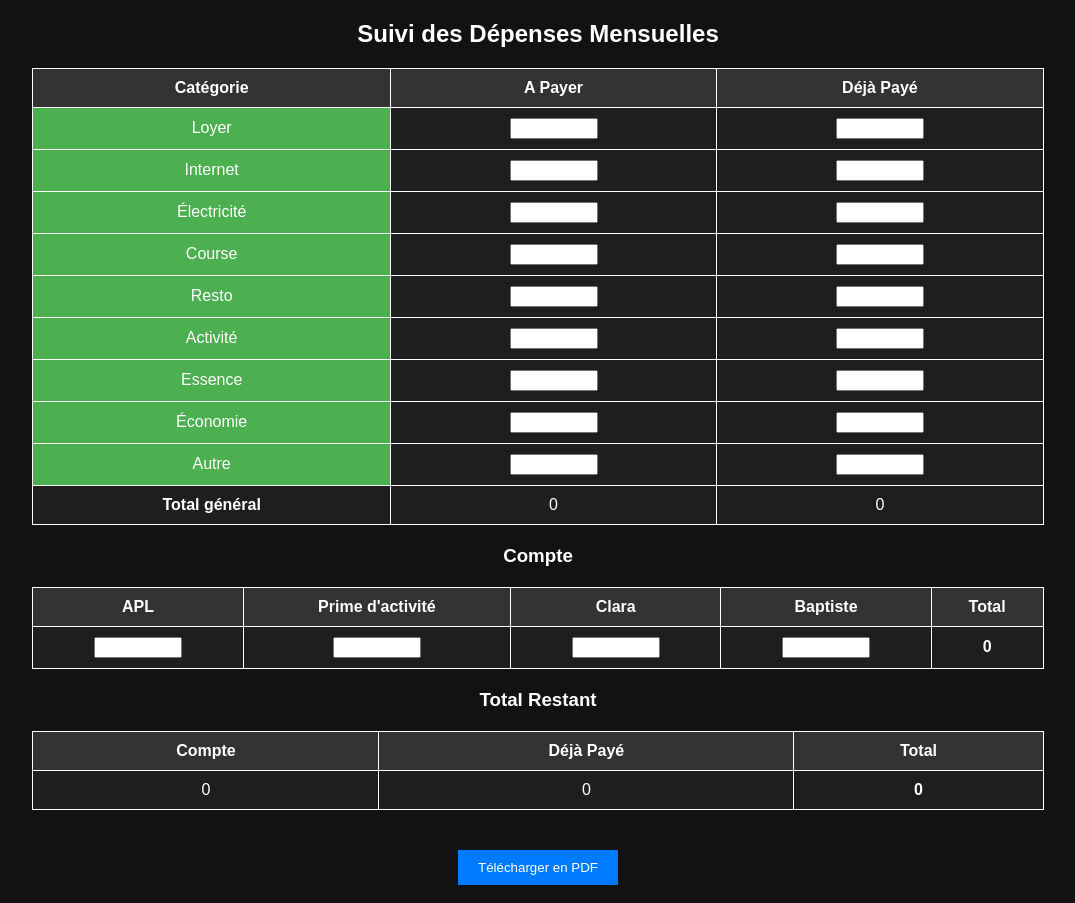
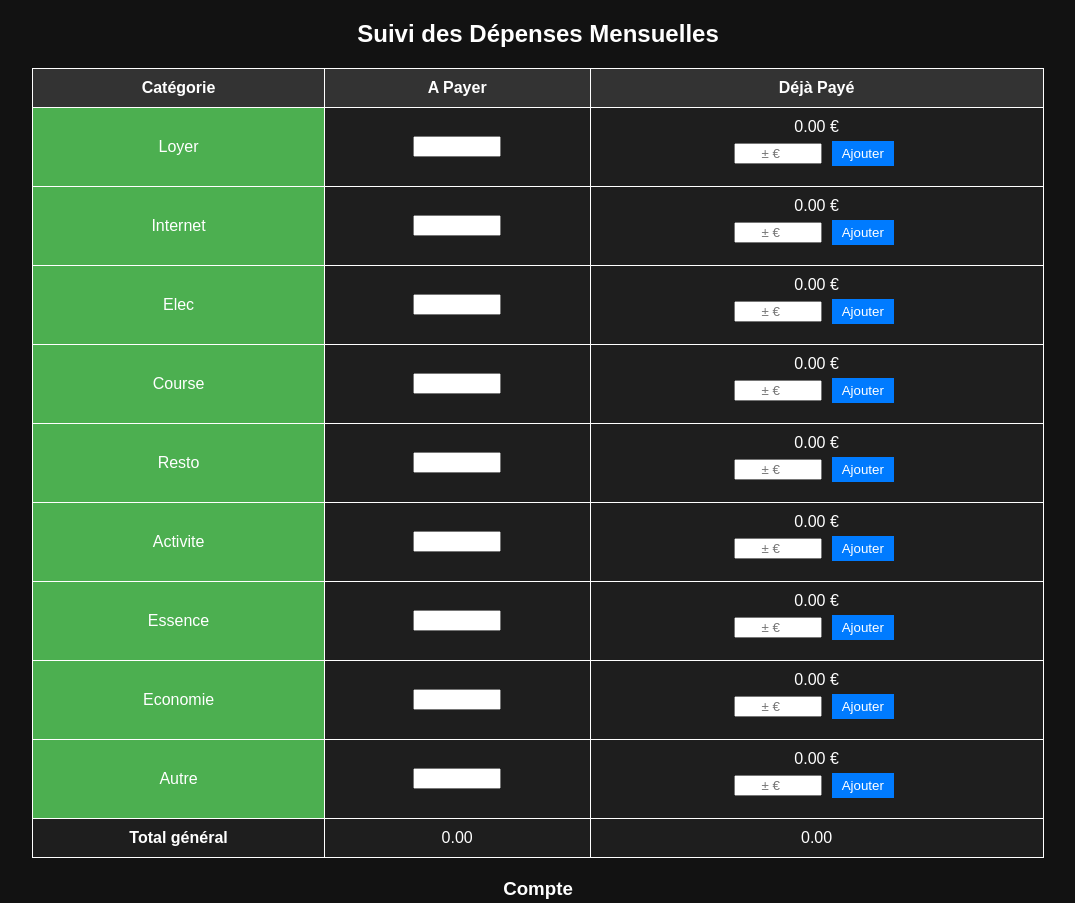
Before and after one commit to Le-Duq/Gestion-Depenses, a plain HTML site: page index.html in a window 1280 px wide. Shown: the top 903 px of the page, without its empty margins (102-1177 px from the left). Drawn offline with nearby package versions, Linux system fonts and the light colour scheme.

Commit message:
Update index.html

```diff
--- a/index.html
+++ b/index.html
@@ -15,8 +15,9 @@
         .total { font-weight: bold; }
         .paye-complet { background-color: #4caf50; }
         .paye-incomplet { background-color: #e53935; }
-        button { margin: 20px; padding: 10px 20px; background-color: #007bff; color: white; border: none; cursor: pointer; }
+        button { margin: 5px; padding: 5px 10px; background-color: #007bff; color: white; border: none; cursor: pointer; }
         button:hover { background-color: #0056b3; }
+        .historique { font-size: 0.9em; color: #ccc; margin-top: 5px; }
     </style>
 </head>
 <body>
@@ -25,23 +26,26 @@
     <tr>
         <th>Catégorie</th><th>A Payer</th><th>Déjà Payé</th>
     </tr>
-        <tr><td id="cat_loyer">Loyer</td><td><input type="number" id="loyer"></td><td><input type="number" id="loyer_paye"></td></tr>
-        <tr><td id="cat_internet">Internet</td><td><input type="number" id="internet"></td><td><input type="number" id="internet_paye"></td></tr>
-        <tr><td id="cat_elec">Électricité</td><td><input type="number" id="elec"></td><td><input type="number" id="elec_paye"></td></tr>
-        <tr><td id="cat_course">Course</td><td><input type="number" id="course"></td><td><input type="number" id="course_paye"></td></tr>
-        <tr><td id="cat_resto">Resto</td><td><input type="number" id="resto"></td><td><input type="number" id="resto_paye"></td></tr>
-        <tr><td id="cat_activite">Activité</td><td><input type="number" id="activite"></td><td><input type="number" id="activite_paye"></tr>
-        <tr><td id="cat_essence">Essence</td><td><input type="number" id="essence"></td><td><input type="number" id="essence_paye"></tr>
-        <tr><td id="cat_economie">Économie</td><td><input type="number" id="economie"></td><td><input type="number" id="economie_paye"></tr>
-        <tr><td id="cat_autre">Autre</td><td><input type="number" id="autre"></td><td><input type="number" id="autre_paye"></td></tr>
-        <!-- LIGNE TOTAUX GÉNÉRAUX -->
+    <script>
+        const categories = ["loyer", "internet", "elec", "course", "resto", "activite", "essence", "economie", "autre"];
+        document.write(categories.map(cat => `
+        <tr>
+            <td id="cat_${cat}">${cat.charAt(0).toUpperCase() + cat.slice(1)}</td>
+            <td><input type="number" id="${cat}"></td>
+            <td>
+                <span id="${cat}_paye_total">0</span> €<br>
+                <input type="number" id="${cat}_paye_input" placeholder="± €">
+                <button onclick="ajouterPaiement('${cat}')">Ajouter</button>
+                <div class="historique" id="${cat}_historique"></div>
+            </td>
+        </tr>`).join(""));
+    </script>
     <tr class="total-row">
         <td style="font-weight:bold;">Total général</td>
         <td><span id="total_a_payer"></span></td>
         <td><span id="total_deja_paye"></span></td>
     </tr>
 </table>
-
 <h3>Compte</h3>
 <table id="compteTable">
     <tr><th>APL</th><th>Prime d'activité</th><th>Clara</th><th>Baptiste</th><th>Total</th></tr>
@@ -53,28 +57,84 @@
         <td class="total"><span id="total_compte"></span></td>
     </tr>
 </table>
-
 <h3>Total Restant</h3>
 <table id="totalTable">
     <tr><th>Compte</th><th>Déjà Payé</th><th>Total</th></tr>
     <tr><td><span id="compte_total"></span></td><td><span id="deja_paye"></span></td><td class="total"><span id="total_restant"></span></td></tr>
 </table>
+<button onclick="generatePDF()">Télécharger en PDF</button>
+<script>
+    function ajouterPaiement(categorie) {
+        const input = document.getElementById(`${categorie}_paye_input`);
+        const valeur = Number(input.value);
+        if (!valeur || valeur === 0) return;
+        let liste = JSON.parse(localStorage.getItem(`${categorie}_paye_list`)) || [];
+        liste.push(valeur);
+        localStorage.setItem(`${categorie}_paye_list`, JSON.stringify(liste));
+        input.value = '';
+        mettreAJourPaiements();
+    }
 
-    <button onclick="generatePDF()">Télécharger en PDF</button>
+    function mettreAJourPaiements() {
+        let totalPaye = 0;
+        let totalAPayer = 0;
+        categories.forEach(cat => {
+            let liste = JSON.parse(localStorage.getItem(`${cat}_paye_list`)) || [];
+            let somme = liste.reduce((a, b) => a + b, 0);
+            document.getElementById(`${cat}_paye_total`).innerText = somme.toFixed(2);
+            totalPaye += somme;
 
-    <script>
-        function updateColors() {
-            document.querySelectorAll("input[id$='_paye']").forEach(input => {
-                let aPayerInput = document.getElementById(input.id.replace("_paye", ""));
-                let categoryCell = document.getElementById("cat_" + input.id.replace("_paye", ""));
-                if (input.value == aPayerInput.value) {
-                    categoryCell.classList.add("paye-complet");
-                    categoryCell.classList.remove("paye-incomplet");
-                } else {
-                    categoryCell.classList.add("paye-incomplet");
-                    categoryCell.classList.remove("paye-complet");
+            const historique = document.getElementById(`${cat}_historique`);
+            historique.innerText = liste.map(v => (v >= 0 ? "+" : "") + v + " €").join(", ");
+
+            const aPayerInput = document.getElementById(cat);
+            if (aPayerInput) totalAPayer += Number(aPayerInput.value || 0);
+
+            const catCell = document.getElementById(`cat_${cat}`);
+            catCell.classList.remove("paye-complet", "paye-incomplet"); // réinitialiser
+		if (aPayerInput) {
+   		 const aPayer = Number(aPayerInput.value);
+   	 if (somme === aPayer) {
+        	catCell.classList.add("paye-complet");
+  	  } else if (somme > aPayer) {
+       		 catCell.classList.add("paye-incomplet");
+ 	   }
+ 	   // sinon, pas de couleur
+	}
+
+        });
+
+        document.getElementById("deja_paye").innerText = totalPaye.toFixed(2);
+        document.getElementById("total_deja_paye").innerText = totalPaye.toFixed(2);
+        document.getElementById("total_a_payer").innerText = totalAPayer.toFixed(2);
+
+        const totalCompte = Number(document.getElementById("total_compte").innerText || 0);
+        document.getElementById("total_restant").innerText = (totalCompte - totalPaye).toFixed(2);
+    }
+
+    function updateCompte() {
+        let totalCompte = ["apl", "prime", "clara", "baptiste"].reduce((sum, id) => sum + Number(document.getElementById(id).value || 0), 0);
+        document.getElementById("total_compte").innerText = totalCompte;
+        document.getElementById("compte_total").innerText = totalCompte;
+        mettreAJourPaiements();
+    }
+
+    function saveData() {
+        document.querySelectorAll("input[type=number]").forEach(input => {
+            if (!input.id.includes("_paye_input")) {
+                localStorage.setItem(input.id, input.value);
             }
         });
+    }
+
+    function loadData() {
+        document.querySelectorAll("input[type=number]").forEach(input => {
+            if (!input.id.includes("_paye_input")) {
+                const val = localStorage.getItem(input.id);
+                if (val !== null) input.value = val;
+            }
+        });
+        updateCompte();
     }
 
     function generatePDF() {
@@ -89,57 +149,16 @@
         });
     }
 
-        function updateTotals() {
-            // Compte total
-            let totalCompte = ["apl", "prime", "clara", "baptiste"].reduce((sum, id) => sum + Number(document.getElementById(id).value || 0), 0);
-            document.getElementById("total_compte").innerText = totalCompte;
-            document.getElementById("compte_total").innerText = totalCompte;
-
-            // Déjà payé total
-            let totalPaye = 0;
-            let totalAPayer = 0;
-            document.querySelectorAll("input[id$='_paye']").forEach(input => {
-                totalPaye += Number(input.value || 0);
-            });
-            document.querySelectorAll("input[id]:not([id$='_paye'])").forEach(input => {
-                if (!["apl", "prime", "clara", "baptiste"].includes(input.id)) {
-                    totalAPayer += Number(input.value || 0);
-                }
-            });
-
-            document.getElementById("deja_paye").innerText = totalPaye;
-            document.getElementById("total_restant").innerText = totalCompte - totalPaye;
-
-            // Totaux généraux dans le tableau principal
-            document.getElementById("total_a_payer").innerText = totalAPayer;
-            document.getElementById("total_deja_paye").innerText = totalPaye;
-        }
-
-        function saveData() {
     document.querySelectorAll("input[type=number]").forEach(input => {
-                localStorage.setItem(input.id, input.value);
-            });
-        }
-
-        function loadData() {
-            document.querySelectorAll("input[type=number]").forEach(input => {
-                if (localStorage.getItem(input.id) !== null) {
-                    input.value = localStorage.getItem(input.id);
-                }
-            });
-            updateTotals();
-        }
-
-        document.querySelectorAll("input[type=number]").forEach(input => {
-            input.addEventListener("input", function () {
+        input.addEventListener("input", () => {
             saveData();
-                updateTotals();
-                updateColors();
+            updateCompte();
         });
     });
 
+    window.onload = () => {
         loadData();
-        updateColors();
+    }
 </script>
 </body>
 </html>
```
Lines whose indentation alone changed are shown as unchanged.
